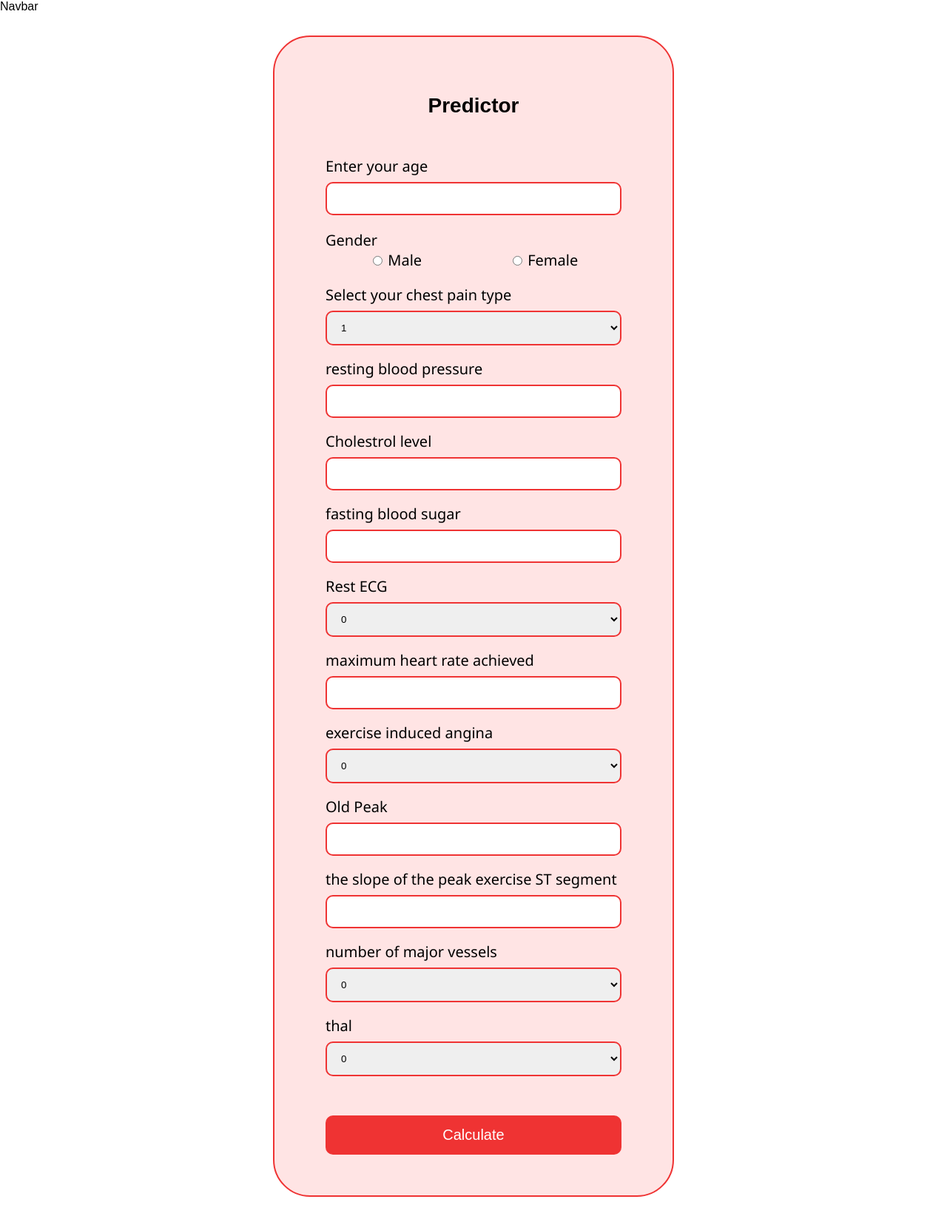
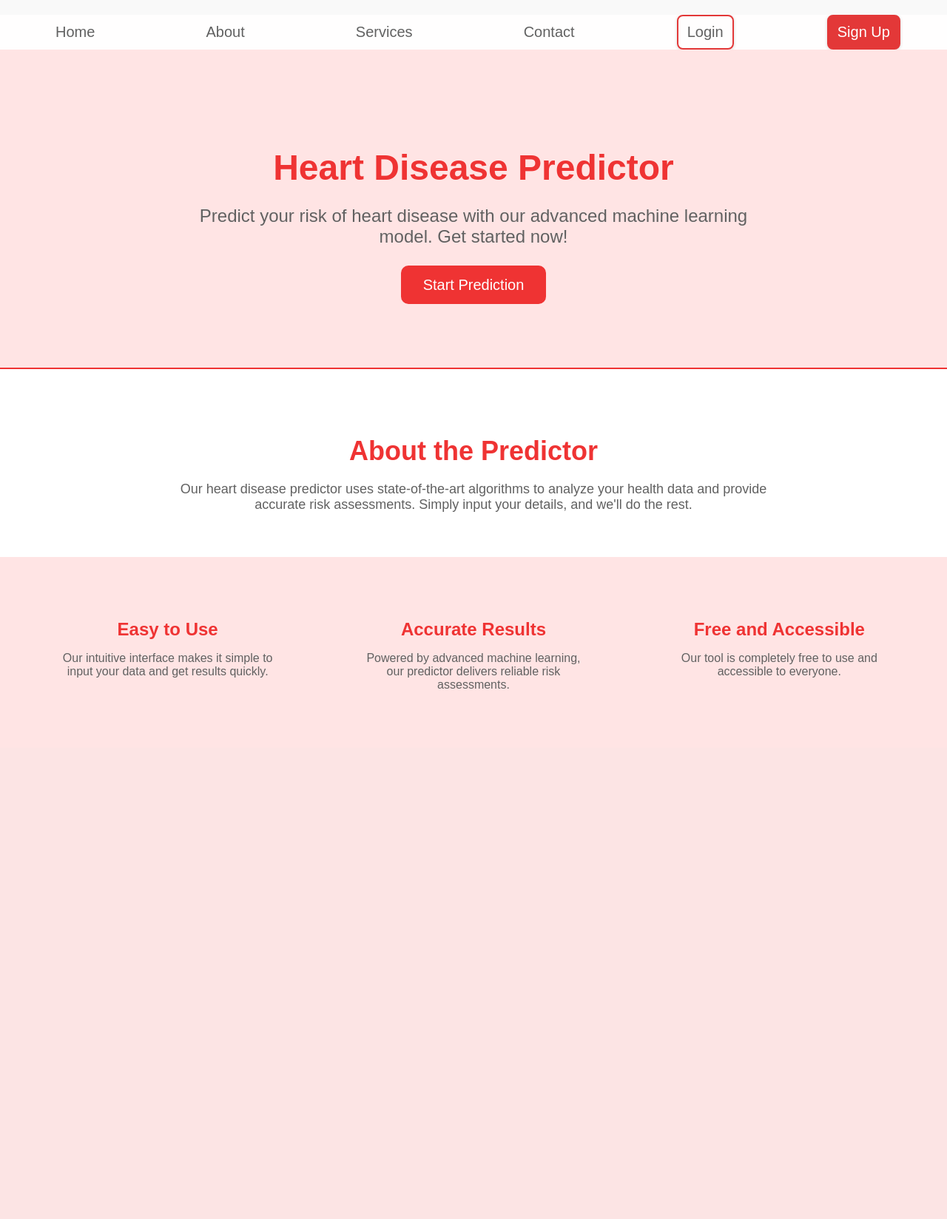
Before and after one commit to Harsh-2212/Heart-Disease-Prediction-Model, a Flask app: page / in a window 1280 px wide. Shown: the whole page at 74% size. After the commit the page ends 931 px from the top, so only its background shows below. Run offline with Flask 3, Linux system fonts and the light colour scheme; parts of the project's set-up code (start-up, migrations or seed data) failed here and were passed over.

Commit message:
skeleton changes

```diff
--- a/app.py
+++ b/app.py
@@ -1,60 +1,80 @@
 from flask import Flask, render_template, request, redirect, url_for, session
 import numpy as np
-from database import *
 import pickle
 
+# Load the pre-trained model
 model = pickle.load(open('clf.pkl', 'rb'))
+
+# Initialize Flask app
 app = Flask(__name__)
 
+# Secret key for session management
 app.secret_key = b'_5#y2L"F4Q8z\n\xec]/'
 
+# Database functions (replace with your actual database implementation)
+def get_user(email):
+    # Replace this with your database query logic
+    return None
+
+def verify_password(user, password):
+    # Replace this with your password verification logic
+    return False
+
+def insert_user(username, mobile, email, password):
+    # Replace this with your database insertion logic
+    pass
+
+# Home Page
 @app.route('/')
-# def index():
-#     return render_template('home.html')
+def home():
+    return render_template('home.html')
 
-# @app.route('/login', methods=['GET', 'POST'])
-# def login():
-#     if request.method == 'POST':
-#         email = request.form['email']
-#         password = request.form['password']
+# Login Page
+@app.route('/login', methods=['GET', 'POST'])
+def login():
+    if request.method == 'POST':
+        email = request.form['email']
+        password = request.form['password']
 
-#         user = get_user(email)
+        user = get_user(email)
 
-#         if verify_password(user, password):
-#             # Store user in the session
-#             session['user'] = email
-#             return redirect(url_for('predict_disease'))
-#         else:
-#             return 'Invalid username or password.'
-#     return render_template('login.html')
+        if verify_password(user, password):
+            # Store user in the session
+            session['user'] = email
+            return redirect(url_for('predict_disease'))
+        else:
+            return 'Invalid username or password.'
+    return render_template('login.html')
 
+# Signup Page
+@app.route('/signup', methods=['GET', 'POST'])
+def signup():
+    if request.method == 'POST':
+        email = request.form['email']
+        password = request.form['password']
+        confirm_password = request.form['confirm-password']
+        username = request.form['name']
+        phone = request.form['mobile']
 
-# @app.route('/signup', methods=['GET', 'POST'])
-# def signup():
-#     if request.method == 'POST':
-#         email = request.form['email']
-#         password = request.form['password']
-#         confirm_password = request.form['confirm-password']
-#         username = request.form['name']
-#         phone = request.form['mobile']
+        if password != confirm_password:
+            return 'Password and Confirm Password do not match.'
 
-#         if password != confirm_password:
-#             return 'Password and Confirm Password do not match.'
+        existing_user = get_user(email)
+        if existing_user:
+            return 'Email address is already registered.'
 
-#         existing_user = get_user(email)
-#         if existing_user:
-#             return 'Email address is already registered.'
+        # Create a new user
+        insert_user(username=username, mobile=phone, email=email, password=password)
 
-#         # Create a new user
-#         insert_user(username=username, mobile=phone, email=email, password=password)
+        # Redirect to login page after successful signup
+        return redirect(url_for('login'))
+    return render_template('signup.html')
 
-#         # Redirect to login page after successful signup
-#         return redirect(url_for('login'))
-#     return render_template('signup.html')
-
-@app.route('/', methods=['POST', 'GET'])
+# Predictor Page
+@app.route('/predictor', methods=['GET', 'POST'])
 def predict_disease():
-    if request.method == "POST":
+    if request.method == 'POST':
+        # Extract form data
         age = int(request.form.get('age'))
         gender = int(request.form.get('gender'))
         cp = int(request.form.get('cp'))
@@ -69,15 +89,26 @@ def predict_disease():
         ca = int(request.form.get('ca'))
         thal = int(request.form.get('thal'))
 
+        # Prepare input features for the model
         final_features = np.array(
-            [age, gender, cp, trestbps, chol, fasting_blood_sugar, ecg, thalach, exang, oldpeak, slope, ca,
-             thal]).reshape(-1, 13)
-        print(final_features)
+            [age, gender, cp, trestbps, chol, fasting_blood_sugar, ecg, thalach, exang, oldpeak, slope, ca, thal]
+        ).reshape(1, -1)
+
+        # Make prediction
         prediction = model.predict(final_features)
-        print(prediction[0])
+        result = "You have a heart disease." if prediction[0] == 1 else "You do not have a heart disease."
 
-        return render_template('output.html', has_disease=prediction[0])
+        # Render the result page
+        return render_template('output.html', result=result)
     return render_template('predictor.html')
 
+# Logout Route
+@app.route('/logout')
+def logout():
+    # Clear the session
+    session.pop('user', None)
+    return redirect(url_for('home'))
+
+# Run the Flask app
 if __name__ == '__main__':
     app.run(debug=True)
--- a/static/predictor.css
+++ /dev/null
@@ -1,58 +0,0 @@
-.container{
-    display: flex;
-    align-items: center;
-    justify-content: center;
-}
-
-
-.formcontent{
-     width: 400px;
-        height: auto;
-        border-radius: 50px;
-        background-color: #ffe4e4;
-        border: 2px solid #ef3333;
-        display: flex;
-        flex-direction: column;
-        padding: 55px 69px 55px 69px;
-        margin: 30px;
-}
-.formcontent label{
-    font-family: 'Segoe UI', Tahoma, Geneva, Verdana, sans-serif;
-    font-weight: 500;
-    font-size: 20px;
-}
-.gender {
-    display: flex;
-    flex-direction: row;
-    align-items: center;
-    justify-content: space-around;
-    margin-bottom: 20px;
-
-}
-
-input[type=number],
-select {
-    margin-top: 8px;
-    padding: 13px 15px 13px 15px;
-    border-radius: 10px;
-    border-width: 2px;
-    border-color: #ef3333;
-    border-style: solid;
-}
-
-input[type=submit]{
-        margin-top: 35px;
-        text-align: center;
-        padding: 15px 100px 15px 100px;
-        background-color: #ef3333;
-        border: 0;
-        font-size: 20px;
-        color: white;
-        border-radius: 10px;
-        transition: all 1s ease;
-}
-input[type=submit]:hover{
-    background-color: #fa5858;
-    font-size: 22px;
-    color: white;
-}
--- a/static/styles/home.css
+++ b/static/styles/home.css
@@ -1,115 +1,95 @@
+/* General Styles */
 body {
     margin: 0;
     font-family: Arial, sans-serif;
+    background-color: #f9f9f9;
+    color: #333;
 }
 
-.container {
-    display: flex;
-    flex-direction: column;
-    align-items: center;
-}
-
-/* hero section */
+/* Hero Section */
 .hero {
     display: flex;
+    justify-content: center;
     align-items: center;
-    flex-direction: column;
-    width: 100%;
+    text-align: center;
+    padding: 100px 20px;
+    background-color: #ffe4e4;
+    border-bottom: 2px solid #ef3333;
 }
 
 .head {
-    display: flex;
-    align-items: center;
-    flex-direction: column;
+    max-width: 800px;
 }
 
 .headline {
+    font-size: 48px;
     font-weight: 700;
-    font-size: 52px;
-    line-height: 60px;
-    text-align: center;
-    width: 55%;
-    height: max-content;
+    color: #ef3333;
+    margin-bottom: 20px;
 }
 
 .subline {
     font-size: 24px;
-    text-align: center;
-    width: 70%;
+    color: #616161;
+    margin-bottom: 40px;
 }
 
-/* goal */
-.goal {
-    display: flex;
-    flex-direction: row;
-    align-items: center;
-    width: 100%;
-    justify-content: space-evenly;
-    margin-top: 80px;
+.cta-button {
+    padding: 15px 30px;
+    background-color: #ef3333;
+    color: white;
+    font-size: 20px;
+    border: none;
+    border-radius: 10px;
+    cursor: pointer;
+    transition: background-color 0.3s ease;
+    text-decoration: none;
 }
 
-.sideB {
-    width: 50%;
+.cta-button:hover {
+    background-color: #fa5858;
 }
 
-.sideB button {
-    border: 0px;
-    border-radius: 10px;
-    width: 150px;
-    padding: 12px;
-    font-size: 18px;
-    font-family: sans-serif;
-    transition: all 1s ease;
+/* About Section */
+.about {
+    padding: 60px 20px;
+    text-align: center;
+    background-color: white;
 }
 
-.learn {
-    background-color: transparent;
-    color: #ea8930
+.about h2 {
+    font-size: 36px;
+    color: #ef3333;
+    margin-bottom: 20px;
 }
 
-/* extra */
-.extra {
-    display: flex;
-    flex-direction: row;
-    justify-content: space-around;
-    align-items: center;
-    margin-top: 70px;
-    margin-bottom: 100px;
+.about p {
+    font-size: 18px;
+    color: #616161;
+    max-width: 800px;
+    margin: 0 auto;
 }
 
-.extrapartA {
-    width: 30%;
+/* Features Section */
+.features {
+    display: flex;
+    justify-content: space-around;
+    padding: 60px 20px;
+    background-color: #ffe4e4;
+}
+
+.feature {
     text-align: center;
+    max-width: 300px;
 }
-/* control */
-.control {
-    display: flex;
-    align-items: center;
-    flex-direction: column;
-    width: 100%;
+
+.feature h3 {
+    font-size: 24px;
+    color: #ef3333;
+    margin-bottom: 15px;
 }
-.control .head{
-    width: 100%;
+
+.feature p {
+    font-size: 16px;
+    color: #616161;
 }
-.buttons{
-    display: flex;
-    flex-direction: row;
-    align-items: center;
-    justify-content: space-between;
-}
-.check{
-    margin: 20px;
-    padding : 15px 25px 15px 25px;
-    background-color: #E33838;
-    color: white;
-    border: 2px solid #E33838;
-    border-radius: 6px;
-}
-.more{
-    margin: 20px;
-    padding: 15px 25px 15px 25px;
-    background-color: transparent;
-    color: black;
-    border: 2px solid #E33838;
-    border-radius: 6px;
-}
--- a/static/styles/nav.css
+++ b/static/styles/nav.css
@@ -27,8 +27,6 @@ body {
     text-decoration: none;
 }
 
-
-
 .loginbutton {
     background-color: transparent;
     border-radius: 8px;
--- /dev/null
+++ b/templates/home.html
@@ -0,0 +1,45 @@
+<!DOCTYPE html>
+<html lang="en">
+<head>
+    <meta charset="UTF-8">
+    <title>Heart Disease Predictor</title>
+    <link rel="stylesheet" href="{{ url_for('static', filename='styles/nav.css') }}">
+    <link rel="stylesheet" href="{{ url_for('static', filename='styles/home.css') }}">
+    <link rel="icon" href="{{ url_for('static', filename='images/favicon.ico') }}" />
+</head>
+<body>
+    <!-- Include Navigation Bar -->
+    {% include 'nav.html' %}
+
+    <!-- Hero Section -->
+    <div class="hero">
+        <div class="head">
+            <h1 class="headline">Heart Disease Predictor</h1>
+            <p class="subline">Predict your risk of heart disease with our advanced machine learning model. Get started now!</p>
+            <a href="{{ url_for('predict_disease') }}" class="cta-button">Start Prediction</a>
+        </div>
+    </div>
+
+    <!-- About Section -->
+    <div class="about">
+        <h2>About the Predictor</h2>
+        <p>Our heart disease predictor uses state-of-the-art algorithms to analyze your health data and provide accurate risk assessments. Simply input your details, and we'll do the rest.</p>
+    </div>
+
+    <!-- Features Section -->
+    <div class="features">
+        <div class="feature">
+            <h3>Easy to Use</h3>
+            <p>Our intuitive interface makes it simple to input your data and get results quickly.</p>
+        </div>
+        <div class="feature">
+            <h3>Accurate Results</h3>
+            <p>Powered by advanced machine learning, our predictor delivers reliable risk assessments.</p>
+        </div>
+        <div class="feature">
+            <h3>Free and Accessible</h3>
+            <p>Our tool is completely free to use and accessible to everyone.</p>
+        </div>
+    </div>
+</body>
+</html>
--- a/templates/nav.html
+++ b/templates/nav.html
@@ -3,9 +3,21 @@
 <head>
     <meta charset="UTF-8">
     <meta name="viewport" content="width=device-width, initial-scale=1.0">
-    <title>Document</title>
+    <title>Navigation Bar</title>
+    <link rel="stylesheet" href="{{ url_for('static', filename='nav.css') }}"> <!-- Link to your CSS file -->
 </head>
 <body>
-    <div>Navbar</div>
+    <!-- Navigation Bar -->
+    <div class="navbar">
+        <!-- Navigation Links -->
+        <a href="{{ url_for('home') }}">Home</a>
+        <a href="#about">About</a>
+        <a href="#services">Services</a>
+        <a href="#contact">Contact</a>
+
+        <!-- Login and Signup Buttons -->
+        <a href="#login" class="loginbutton">Login</a>
+        <a href="#signup" class="signupbutton" style="color: white;">Sign Up</a>
+    </div>
 </body>
 </html>
--- a/templates/output.html
+++ b/templates/output.html
@@ -36,7 +36,7 @@
 
     {% endif %}
     <a  style="margin-top: 20px;"
-    href="{{url_for('predict_disease')}}"
+    href="{{url_for('predictor')}}"
 
     ><button style="
       background-color: #e33838;
--- a/templates/predictor.html
+++ b/templates/predictor.html
@@ -2,101 +2,107 @@
 <html lang="en">
 <head>
     <meta charset="UTF-8">
-    <title>predictor</title>
-    <link rel="stylesheet" href="{{ url_for('static', filename='predictor.css') }}">
-    <link rel="stylesheet" href="{{ url_for('static', filename = 'styles/nav.css') }}">
+    <title>Heart Disease Predictor</title>
+    <link rel="stylesheet" href="{{ url_for('static', filename='styles/predictor.css') }}">
+    <link rel="stylesheet" href="{{ url_for('static', filename='styles/nav.css') }}">
     <link rel="icon" href="{{ url_for('static', filename='images/favicon.ico') }}" />
-
 </head>
 <body>
+    <!-- Include Navigation Bar -->
     {% include 'nav.html' %}
+
+    <!-- Predictor Form -->
     <div class="container">
         <form action="{{ url_for('predict_disease') }}" method="post" class="formcontent">
-  <h1 style="
-                text-align: center;
-                font-weight: 700;
-                font-size: 28px;
-                line-height: 38px;
-                font-family: sans-serif;
-              ">
-    Predictor
-  </h1>
-  <label for="gender" style="margin-top: 30px;">Enter your age</label>
-  <input type="number" name="age" id="age">
-  <label for="gender" style="margin-top: 20px;">Gender</label>
+            <h1>Heart Disease Predictor</h1>
+
+            <!-- Age Input -->
+            <label for="age">Enter your age</label>
+            <input type="number" name="age" id="age" required>
+
+            <!-- Gender Input -->
+            <label for="gender">Gender</label>
             <div class="gender">
                 <div class="male">
-    <input type="radio" id="male" name="gender" value="0">
+                    <input type="radio" id="male" name="gender" value="0" required>
                     <label for="male">Male</label>
                 </div>
                 <div class="female">
-    <input type="radio" id="female" name="gender" value="1">
+                    <input type="radio" id="female" name="gender" value="1" required>
                     <label for="female">Female</label>
                 </div>
             </div>
-  <label>Select your chest pain type</label>
-  <select name="cp">
-    <option value="1"> 1</option>
-    <option value="2"> 2</option>
-    <option value="3"> 3</option>
-    <option value="4"> 4</option>
+
+            <!-- Chest Pain Type -->
+            <label for="cp">Select your chest pain type</label>
+            <select name="cp" id="cp" required>
+                <option value="1">1</option>
+                <option value="2">2</option>
+                <option value="3">3</option>
+                <option value="4">4</option>
             </select>
-  <br>
 
-  <label>resting blood pressure</label>
-  <input type="number" name="trestbps">
-  <br>
-  <label>Cholestrol level</label>
-  <input type="number" name="chol">
-  <br>
-  <label>fasting blood sugar</label>
-  <input type="number" name="fasting_blood_sugar">
-  <br>
-  <label>Rest ECG</label>
-  <select name="ecg">
-    <option value="0"> 0</option>
-    <option value="1"> 1</option>
-    <option value="2"> 2</option>
-    <option value="3"> 3</option>
+            <!-- Resting Blood Pressure -->
+            <label for="trestbps">Resting Blood Pressure</label>
+            <input type="number" name="trestbps" id="trestbps" required>
 
+            <!-- Cholesterol Level -->
+            <label for="chol">Cholesterol Level</label>
+            <input type="number" name="chol" id="chol" required>
+
+            <!-- Fasting Blood Sugar -->
+            <label for="fasting_blood_sugar">Fasting Blood Sugar</label>
+            <input type="number" name="fasting_blood_sugar" id="fasting_blood_sugar" required>
+
+            <!-- Rest ECG -->
+            <label for="ecg">Rest ECG</label>
+            <select name="ecg" id="ecg" required>
+                <option value="0">0</option>
+                <option value="1">1</option>
+                <option value="2">2</option>
+                <option value="3">3</option>
             </select>
-  <br>
-  <label>maximum heart rate achieved</label>
-  <input type="number" name="thalach">
-  <br>
-  <label>exercise induced angina</label>
-  <select name="exang">
-    <option value="0"> 0</option>
-    <option value="1"> 1</option>
+
+            <!-- Maximum Heart Rate Achieved -->
+            <label for="thalach">Maximum Heart Rate Achieved</label>
+            <input type="number" name="thalach" id="thalach" required>
+
+            <!-- Exercise Induced Angina -->
+            <label for="exang">Exercise Induced Angina</label>
+            <select name="exang" id="exang" required>
+                <option value="0">0</option>
+                <option value="1">1</option>
             </select>
-  <br>
-  <label>Old Peak</label>
-  <input type="number" name="oldpeak">
-  <br>
-  <label>the slope of the peak exercise ST segment</label>
-  <input type="number" name="slope">
-  <br>
-  <label>number of major vessels</label>
-  <select name="ca">
-    <option value="0"> 0</option>
-    <option value="1"> 1</option>
-    <option value="2"> 2</option>
-    <option value="3"> 3</option>
+
+            <!-- Old Peak -->
+            <label for="oldpeak">Old Peak</label>
+            <input type="number" name="oldpeak" id="oldpeak" step="0.1" required>
+
+            <!-- Slope of the Peak Exercise ST Segment -->
+            <label for="slope">Slope of the Peak Exercise ST Segment</label>
+            <input type="number" name="slope" id="slope" required>
+
+            <!-- Number of Major Vessels -->
+            <label for="ca">Number of Major Vessels</label>
+            <select name="ca" id="ca" required>
+                <option value="0">0</option>
+                <option value="1">1</option>
+                <option value="2">2</option>
+                <option value="3">3</option>
             </select>
-  <br>
 
-  <label>thal</label>
-  <select name="thal">
-    <option value="0"> 0</option>
-    <option value="1"> 1</option>
-    <option value="2"> 2</option>
-    <option value="3"> 3</option>
+            <!-- Thal -->
+            <label for="thal">Thal</label>
+            <select name="thal" id="thal" required>
+                <option value="0">0</option>
+                <option value="1">1</option>
+                <option value="2">2</option>
+                <option value="3">3</option>
+            </select>
 
-  </select>
-  <br>
+            <!-- Submit Button -->
             <input type="submit" value="Calculate">
-
-</form></div>
-
+        </form>
+    </div>
 </body>
 </html>
```
Also changed, not shown: static/styles/predictor.css (+72 -48 lines), templates/login.html (added, +11 -0 lines), templates/signup.html (added, +11 -0 lines). Lines whose indentation alone changed are shown as unchanged.
